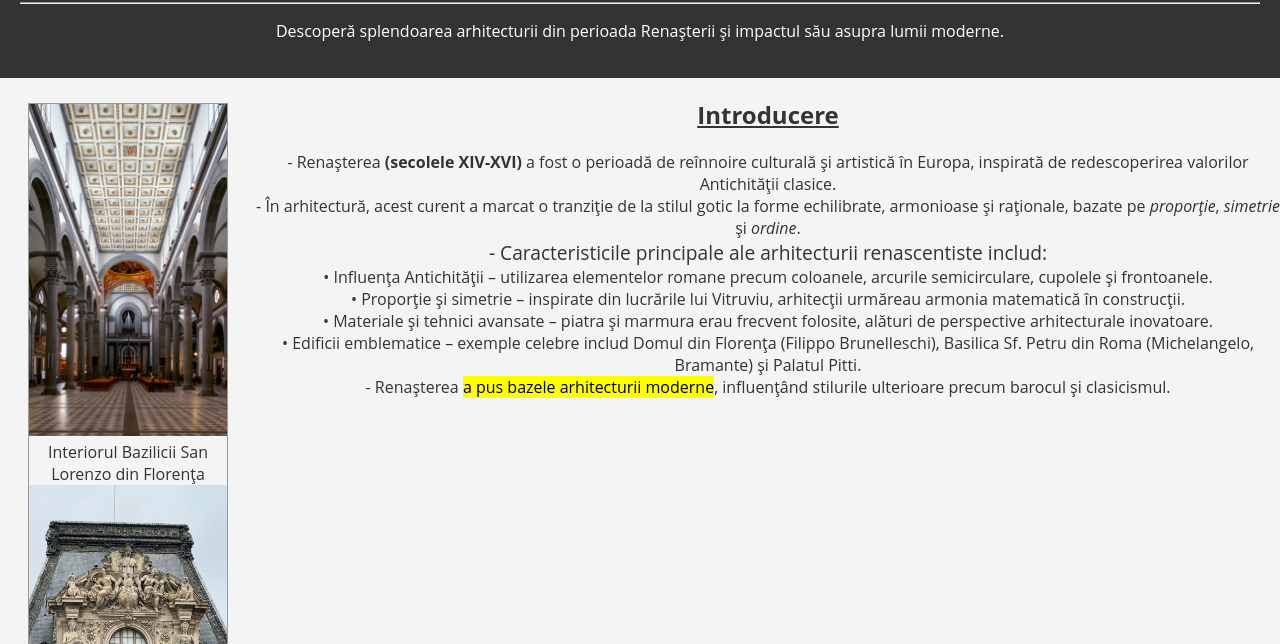
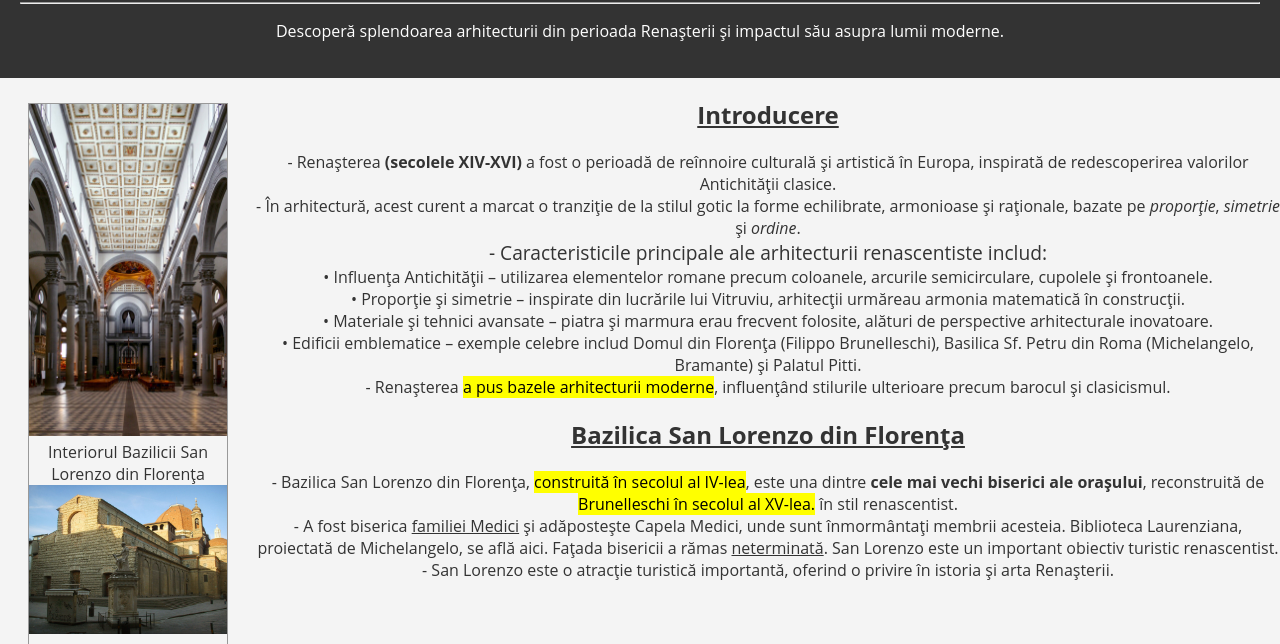
Before and after one commit to Squaresloths/Arhitectura-renasterii, a plain HTML site: page index.html in a window 1280 px wide. Shown: the part 156-800 px from the top of the page. Drawn offline with Linux system fonts and the light colour scheme.

Commit message:
Update index.html

```diff
--- a/index.html
+++ b/index.html
@@ -33,6 +33,11 @@
                     <img src="imagine.jpg" alt="Interiorul Bazilicii San Lorenzo din Florența" width="200">
                 </a>
                 <div class="description">Interiorul Bazilicii San Lorenzo din Florența</div>
+                <a target="_blank" href="Vlad1.jpg">
+                    <img src="Vlad1.jpg" alt="Bazilica San Lorenzo din Florența" width="200">
+                </a>
+                <div class="description">Bazilica San Lorenzo din Florența
+                </div>
                 <a target="_blank" href="Mircea1.jpg">
                     <img src="Mircea1.jpg" alt="Muzeul Luvru (Museé du Louvre)" width="200">
                 </a>
@@ -64,6 +69,17 @@
                 precum
                 barocul și clasicismul.
             </p>
+            <h2><u>Bazilica San Lorenzo din Florența</u></h2>
+            <p>- Bazilica San Lorenzo din Florența, <mark>construită în secolul al IV-lea</mark>, este una dintre
+                <b>cele mai vechi biserici ale orașului</b>,
+                reconstruită de
+                <mark>Brunelleschi în secolul al XV-lea.</mark> în stil renascentist. <br>
+                - A fost biserica <u>familiei Medici</u> și adăpostește Capela Medici, unde
+                sunt înmormântați membrii acesteia. Biblioteca Laurenziana, proiectată de Michelangelo, se află aici.
+                Fațada bisericii a rămas <u>neterminată</u>. San Lorenzo este un important obiectiv
+                turistic renascentist. <br>
+                - San Lorenzo este o atracție turistică importantă, oferind o privire în istoria și arta Renașterii.
+            </p>
         </section>
     </main>
 </body>
```
